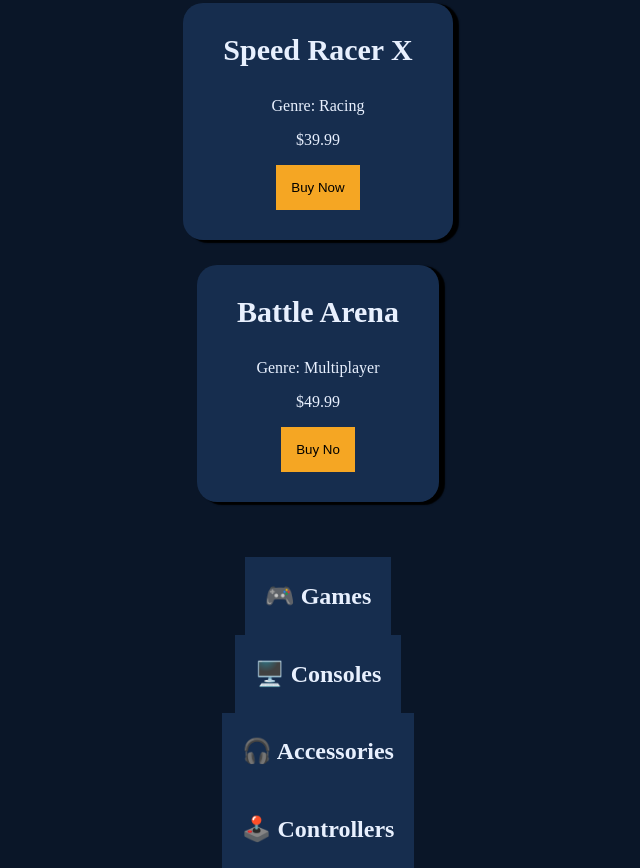
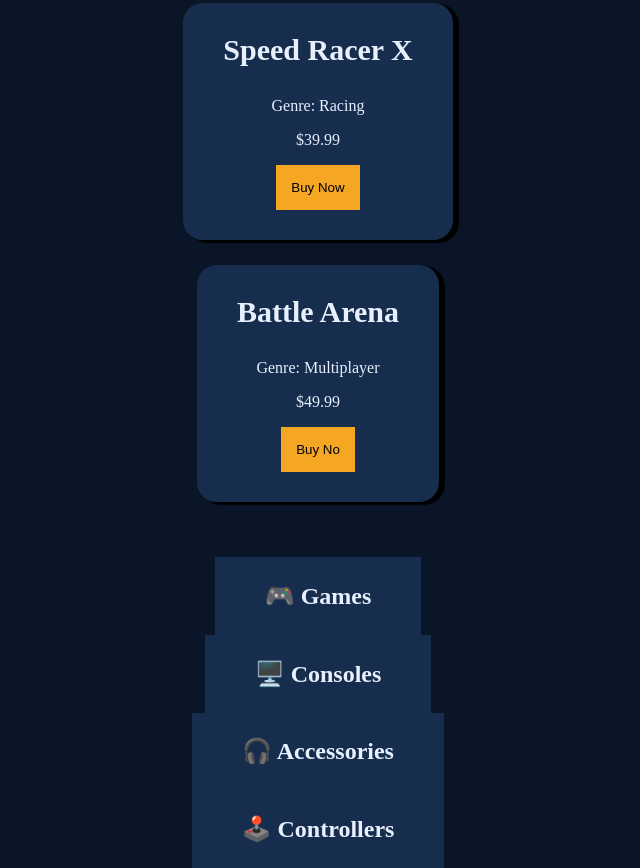
Before and after one commit to LuqmanDev90/PIXEL-GAMING-HUB, a plain HTML site: page index.html in a window 1280 px wide. Shown: the part 1299-2167 px from the top of the page, without its empty margins (322-962 px from the left). Drawn offline with Linux system fonts and the light colour scheme.

Commit message:
Update margin in box

```diff
--- a/style.css
+++ b/style.css
@@ -86,7 +86,7 @@ button:hover {
   text-align: center;
   margin-top: 30px;
 }
-.box{
-  padding: 5px 20px 5px 20px;
+.box {
+  padding: 5px 50px 5px 50px;
   background-color: var(--surface);
 }
```
